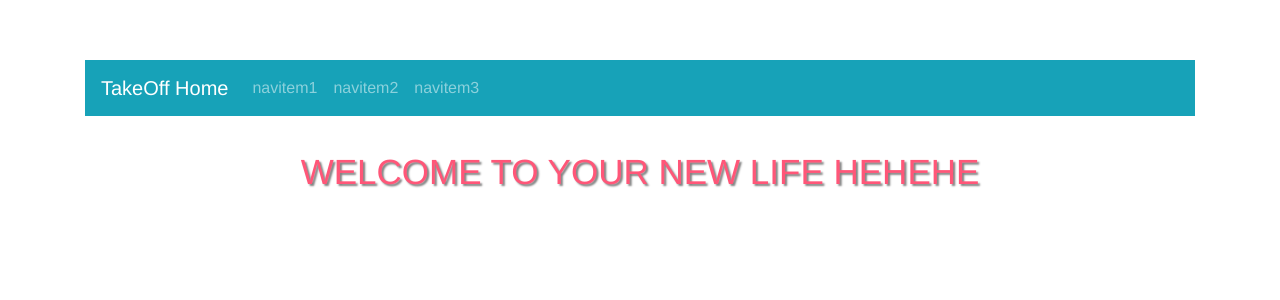
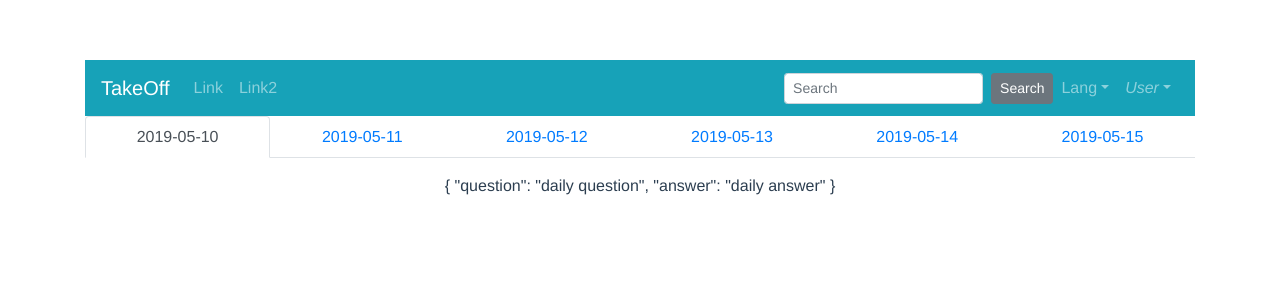
Before and after one commit to ifAronisGida/TakeOFF, a Vue app: page /#/ in a window 1280 px wide. Shown: the top 300 px of the page. Built offline with nearby package versions, Linux system fonts and the light colour scheme.

Commit message:
added tabs daily

```diff
--- a/src/App.vue
+++ b/src/App.vue
@@ -15,11 +15,13 @@
 
 <script>
 import Navbar from '@/components/Navbar';
+import Home from '@/components/Home';
 
 export default {
   name: 'App',
   components: {
     Navbar,
+    Home,
   },
 };
 </script>
--- a/src/components/Home.vue
+++ b/src/components/Home.vue
@@ -1,20 +1,31 @@
 <template>
-  <p class="homeText">
-    WELCOME TO YOUR NEW LIFE HEHEHE
-  </p>
+  <div>
+    <b-tabs content-class="mt-3" fill>
+      <b-tab
+        v-for="post in posts"
+        :key="post.id"
+        :title="post.date">
+        <p>{{ post.text }}</p>
+      </b-tab>
+    </b-tabs>
+  </div>
 </template>
 <script>
 export default {
   name: 'Home',
+  data() {
+    return {
+      posts: [
+        { id: 1, date: '2019-05-10', text: { question: 'daily question', answer: 'daily answer' } },
+        { id: 2, date: '2019-05-11', text: { question: 'daily question', answer: 'daily answer' } },
+        { id: 3, date: '2019-05-12', text: { question: 'daily question', answer: 'daily answer' } },
+        { id: 4, date: '2019-05-13', text: { question: 'daily question', answer: 'daily answer' } },
+        { id: 5, date: '2019-05-14', text: { question: 'daily question', answer: 'daily answer' } },
+        { id: 6, date: '2019-05-15', text: { question: 'daily question', answer: 'daily answer' } },
+      ],
+    };
+  },
 };
 </script>
 <style scoped>
-  .homeText{
-    font-size: 35px;
-    color: #ff5678;
-    text-align: center;
-    position: relative;
-    top:30px;
-    text-shadow: 2px 2px 2px gray;
-  }
 </style>
--- a/src/components/Navbar.vue
+++ b/src/components/Navbar.vue
@@ -1,15 +1,39 @@
 <template>
-  <b-navbar
-    toggleable="md"
-    type="dark"
-    variant="info">
-    <b-navbar-brand :to="{ name: 'Home' }">TakeOff Home</b-navbar-brand>
-    <b-navbar-nav>
-      <b-nav-item href="#">navitem1</b-nav-item>
-      <b-nav-item href="#">navitem2</b-nav-item>
-      <b-nav-item href="#">navitem3</b-nav-item>
-    </b-navbar-nav>
-  </b-navbar>
+  <div>
+    <b-navbar toggleable="lg" type="dark" variant="info">
+      <b-navbar-brand :to="{ name: 'Home' }">TakeOff</b-navbar-brand>
+
+
+      <b-navbar-toggle target="nav-collapse"></b-navbar-toggle>
+
+      <b-collapse id="nav-collapse" is-nav>
+        <b-navbar-nav>
+          <b-nav-item href="#">Link</b-nav-item>
+          <b-nav-item href="#">Link2</b-nav-item>
+        </b-navbar-nav>
+
+        <!-- Right aligned nav items -->
+        <b-navbar-nav class="ml-auto">
+          <b-nav-form>
+            <b-form-input size="sm" class="mr-sm-2" placeholder="Search"></b-form-input>
+            <b-button size="sm" class="my-2 my-sm-0" type="submit">Search</b-button>
+          </b-nav-form>
+
+          <b-nav-item-dropdown text="Lang" right>
+            <b-dropdown-item href="#">EN</b-dropdown-item>
+            <b-dropdown-item href="#">HU</b-dropdown-item>
+          </b-nav-item-dropdown>
+
+          <b-nav-item-dropdown right>
+            <!-- Using 'button-content' slot -->
+            <template slot="button-content"><em>User</em></template>
+            <b-dropdown-item href="#">Profile</b-dropdown-item>
+            <b-dropdown-item href="#">Sign Out</b-dropdown-item>
+          </b-nav-item-dropdown>
+        </b-navbar-nav>
+      </b-collapse>
+    </b-navbar>
+  </div>
 </template>
 <script>
 export default {
--- /dev/null
+++ b/src/components/error-pages/NotFound.vue
@@ -0,0 +1,18 @@
+<template>
+  <p>
+    404 SORRY COULDN'T FIND IT!!!
+  </p>
+</template>
+<script>
+export default {
+  name: 'NotFound',
+};
+</script>
+<style scoped>
+  p {
+    font-weight: bold;
+    font-size: 50px;
+    text-align: center;
+    color: #f10b0b;
+  }
+</style>
--- a/src/router/index.js
+++ b/src/router/index.js
@@ -1,15 +1,22 @@
 import Vue from 'vue';
 import Router from 'vue-router';
 import Home from '@/components/Home';
+import NotFound from '@/components/error-pages/NotFound';
 
 Vue.use(Router);
 
 export default new Router({
+  mode: 'history',
   routes: [
     {
       path: '/',
       name: 'Home',
       component: Home,
     },
+    {
+      path: '*',
+      name: 'NotFound',
+      component: NotFound,
+    },
   ],
 });
```
Also changed, not shown: src/components/OneDayTab.vue (added, +13 -0 lines).
